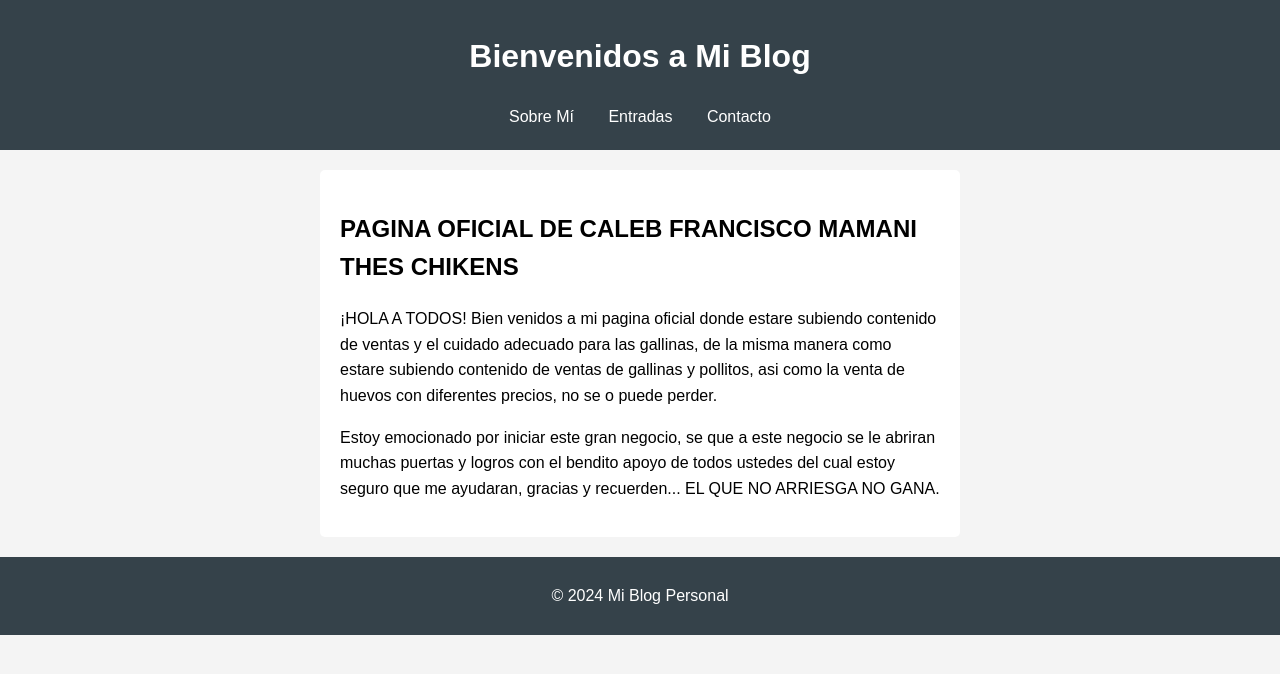
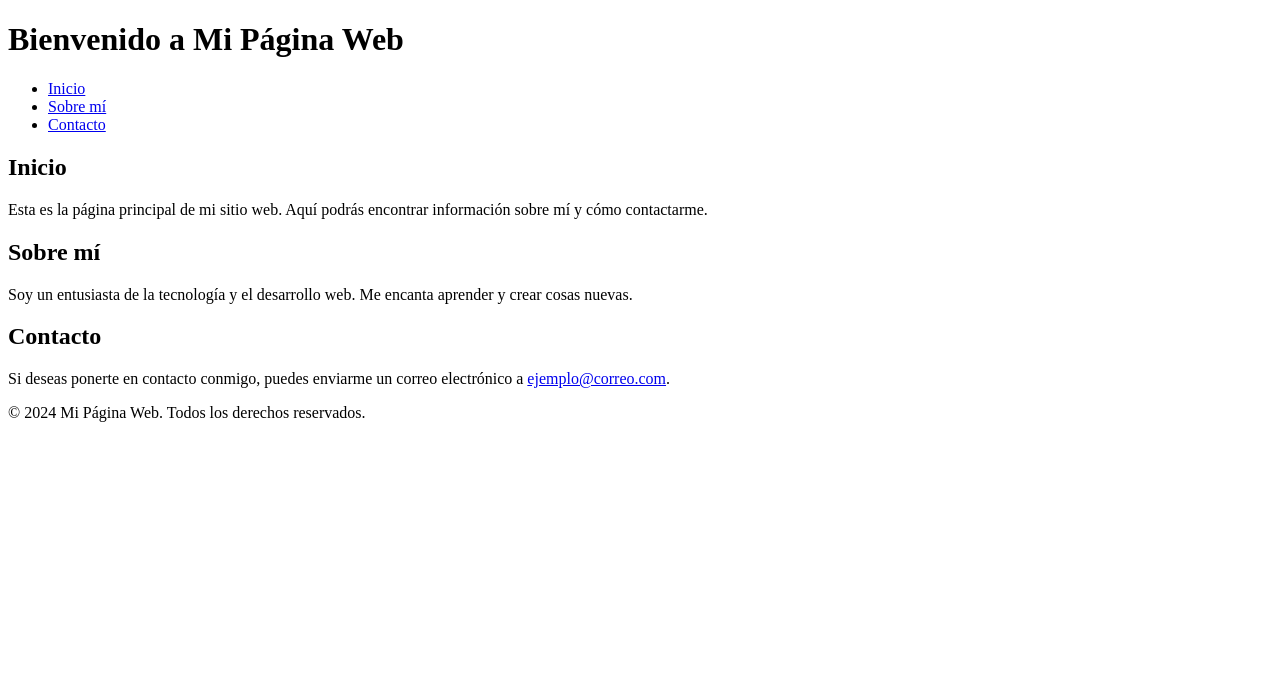
Before and after one commit to Franchesco2026/GALLINAS, a plain HTML site: page index.html in a window 1280 px wide. Drawn offline with Linux system fonts and the light colour scheme.

Commit message:
Update index.html

```diff
--- a/index.html
+++ b/index.html
@@ -3,72 +3,38 @@
 <head>
     <meta charset="UTF-8">
     <meta name="viewport" content="width=device-width, initial-scale=1.0">
-    <title>Mi Blog Personal</title>
-    <style>
-        body {
-            font-family: Arial, sans-serif;
-            line-height: 1.6;
-            margin: 0;
-            padding: 0;
-            background-color: #f4f4f4;
-        }
-        header {
-            background: #35424a;
-            color: #ffffff;
-            padding: 10px 0;
-            text-align: center;
-        }
-        nav {
-            margin: 10px 0;
-        }
-        nav a {
-            margin: 0 15px;
-            color: #ffffff;
-            text-decoration: none;
-        }
-        article {
-            background: #ffffff;
-            margin: 20px auto;
-            padding: 20px;
-            border-radius: 5px;
-            width: 80%;
-            max-width: 600px;
-        }
-        footer {
-            text-align: center;
-            padding: 10px 0;
-            background: #35424a;
-            color: #ffffff;
-            position: relative;
-            bottom: 0;
-            width: 100%;
-        }
-    </style>
+    <title>Mi Página Web</title>
 </head>
 <body>
+    <header>
+        <h1>Bienvenido a Mi Página Web</h1>
+    </header>
 
-<header>
-    <h1>Bienvenidos a Mi Blog</h1>
     <nav>
-        <a href="#about">Sobre Mí</a>
-        <a href="#posts">Entradas</a>
-        <a href="#contact">Contacto</a>
+        <ul>
+            <li><a href="#home">Inicio</a></li>
+            <li><a href="#about">Sobre mí</a></li>
+            <li><a href="#contact">Contacto</a></li>
+        </ul>
     </nav>
-</header>
 
-<article>
-    <h2>PAGINA OFICIAL DE CALEB FRANCISCO MAMANI
-                THES CHIKENS</h2>
-    <p>¡HOLA A TODOS! Bien venidos a mi pagina oficial donde estare subiendo contenido de ventas y el cuidado adecuado para las gallinas, de
-        la misma manera como estare subiendo contenido de ventas de gallinas y pollitos, asi como la venta de huevos con diferentes precios,
-        no se o puede perder.</p>
-    <p>Estoy emocionado por iniciar este gran negocio, se que a este negocio se le abriran muchas puertas y logros con el bendito apoyo de todos
-        ustedes del cual estoy seguro que me ayudaran, gracias y recuerden... EL QUE NO ARRIESGA NO GANA.</p>
-</article>
+    <section id="home">
+        <h2>Inicio</h2>
+        <p>Esta es la página principal de mi sitio web. Aquí podrás encontrar información sobre mí y cómo contactarme.</p>
+    </section>
 
-<footer>
-    <p>&copy; 2024 Mi Blog Personal</p>
-</footer>
+    <section id="about">
+        <h2>Sobre mí</h2>
+        <p>Soy un entusiasta de la tecnología y el desarrollo web. Me encanta aprender y crear cosas nuevas.</p>
+    </section>
 
+    <section id="contact">
+        <h2>Contacto</h2>
+        <p>Si deseas ponerte en contacto conmigo, puedes enviarme un correo electrónico a <a href="mailto:ejemplo@correo.com">ejemplo@correo.com</a>.</p>
+    </section>
+
+    <footer>
+        <p>&copy; 2024 Mi Página Web. Todos los derechos reservados.</p>
+    </footer>
 </body>
 </html>
```
